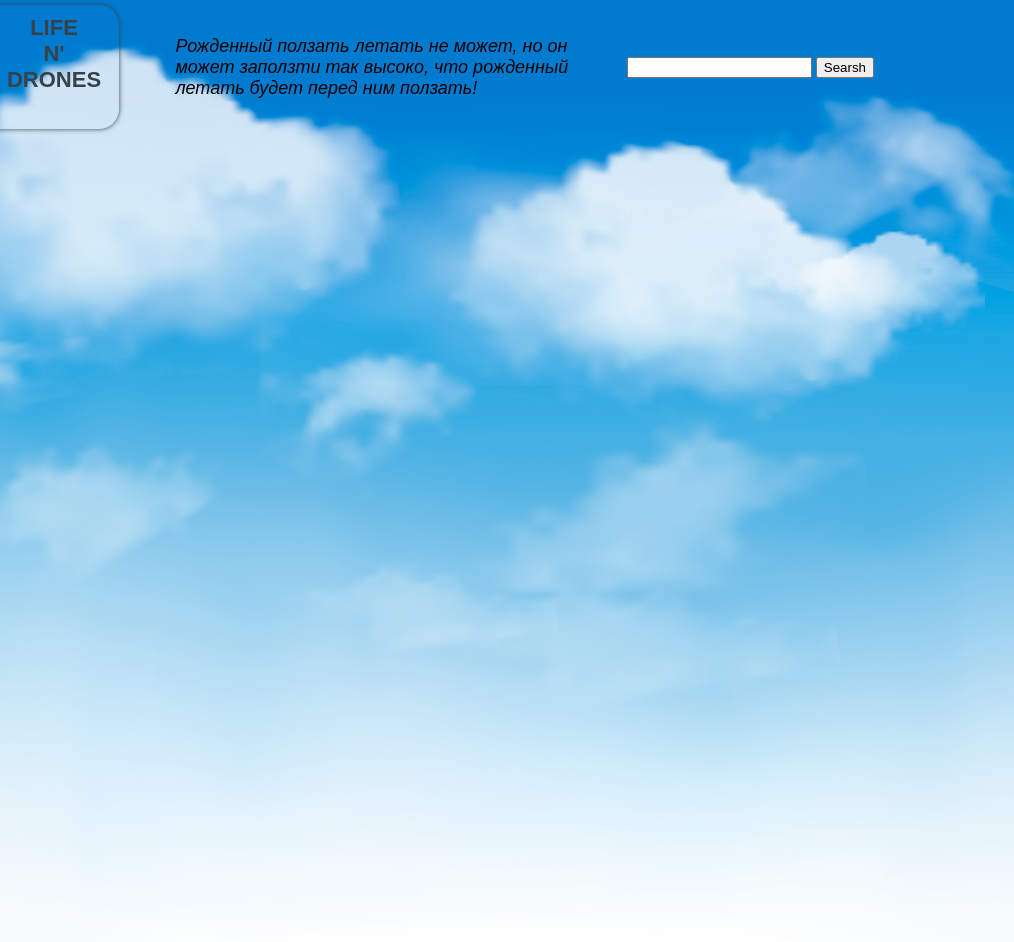
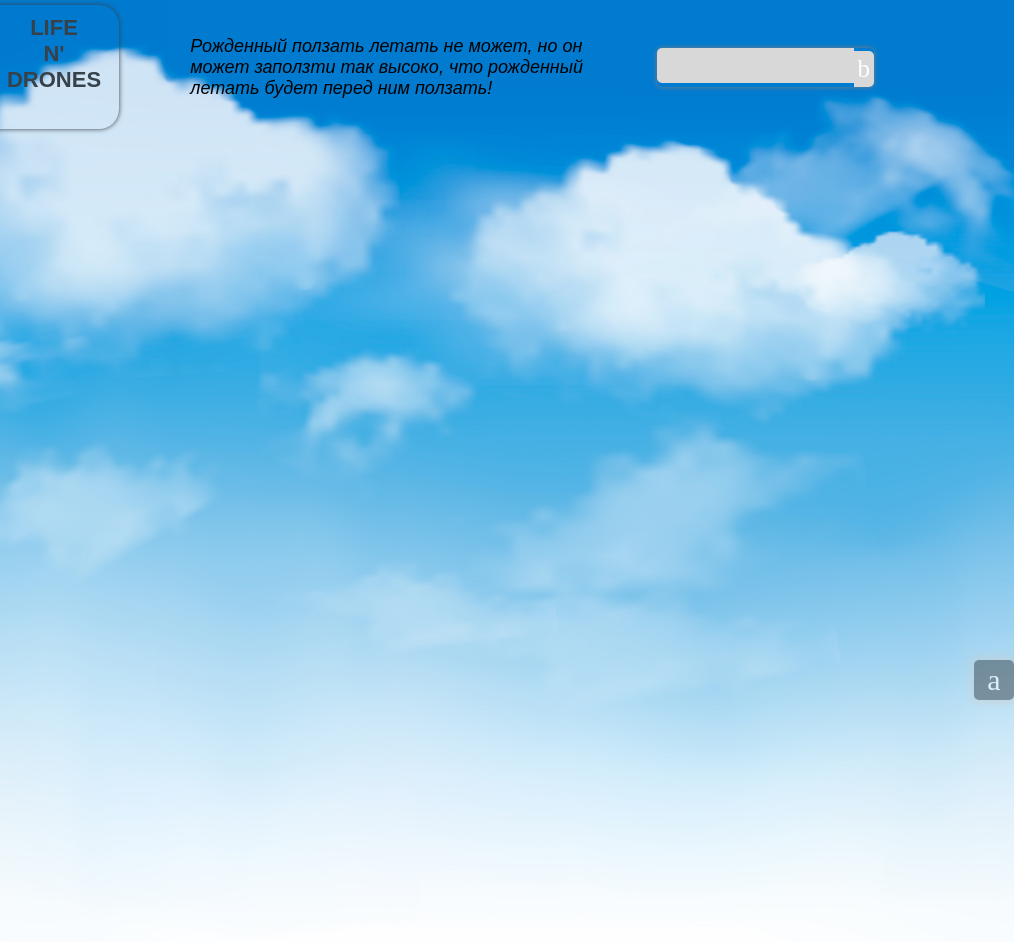
Before and after one commit to boltwest/boltwest.github.io, a plain HTML site: page index.html in a window 1280 px wide. Shown: the full height of the page, 266-1280 px from the left. Drawn offline with Linux system fonts and the light colour scheme; some icons are missing.

Commit message:
Стилизовал поиск и добавил якорь на хэд

```diff
--- a/assets/style/style.css
+++ b/assets/style/style.css
@@ -5,9 +5,27 @@ body {
     background-size: 100vw;
 }
 .wrapper {
-    width: 1000px;
+    max-width: 1000px;
     height: 1000px;             /* Заглушка*/
     margin: 0 auto;
+}
+.anchor {
+    display: block;
+    width: 40px;
+    height: 40px;
+    border-radius: 5px;
+    background: #374149;
+    text-decoration: none;
+    color: #fff;
+    text-align: center;
+    font-size: 30px;
+    font-family: "untitled-font-1";
+    line-height: 40px;
+    position: fixed;
+    right: 0;
+    bottom: 100px;
+    opacity: .5;
+    box-shadow: 0 0 7px 3px #ccc;
 }
 .logo {
     width: 220px;
@@ -30,6 +48,7 @@ body {
     display: flex;
     justify-content: space-between;
     align-items: center;
+    flex-flow: row wrap;
 }
 .header__logo {
     margin: 5px;
@@ -43,5 +62,42 @@ body {
 .header__search {
 }
 .search {
+    border-radius: 5px;
+     box-shadow: 0 0 5px #7e7e7e;
+}
+.search input[type="text"]{
+    background: #d8d8d8;
+    border: 0;
+    border-top-left-radius: 5px;
+    border-bottom-left-radius: 5px;
+    padding: 10px;
+    margin: 0;
+    vertical-align: 0px;
+}
+.search input[type="text"]:focus{
+    outline: 0;
+    background: #e8e8e8;
+}
+.search input[type="submit"]{
+    background: #d8d8d8;
+    border: 0;
+    border-top-right-radius: 5px;
+    border-bottom-right-radius: 5px;
+    padding: 4px;
+    margin: 0 0 0 -4px;
+    font-family: "untitled-font-1";
+    font-size: 25px;
+    vertical-align: -7px;
+    color: #fff;
 
 }
+
+
+@media screen and (max-width: 1000px){
+    .wrapper {
+        width: 90vw;
+    }
+    .header__search {
+
+    }
+}
--- a/index.html
+++ b/index.html
@@ -6,11 +6,13 @@
     <meta name="viewport" content="width=device-width, initial-scale=1.0">
     <link rel="stylesheet" href="assets/style/style.css" type="text/css" />
     <link rel="icon" href="assets/images/titleicon50.gif" type="image/gif" />
+    <link href="https://file.myfontastic.com/tmBNhYy3jHLhMRprfkFGkP/icons.css" rel="stylesheet">
     <title>Квадрики</title>
 </head>
 
 <body>
 <div class="wrapper">
+    <a href="#header" class="anchor">a</a>
     <header class="header" id="header">
         <div class="logo header__logo">
             <img class="logo__Img" src="assets/images/icon256.png"></img>
@@ -19,7 +21,7 @@
         <div class="header__text">Рожденный ползать летать не может, но он может заползти так высоко, что рожденный летать будет перед ним ползать!</div>
         <form class="search header__search" method="get">
             <input type="text" name="searcning" id="">
-            <input type="submit" value="Searsh">
+            <input type="submit" value="b">
         </form>
     </header>
     <main class="main"></main>
```
